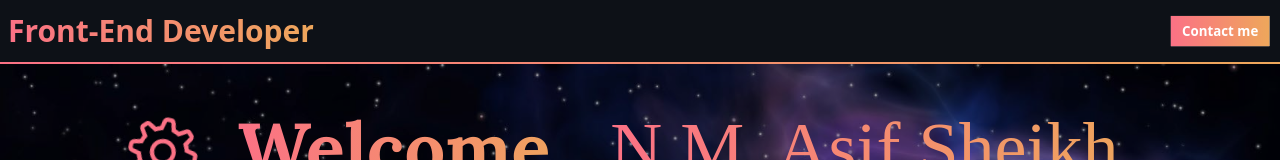
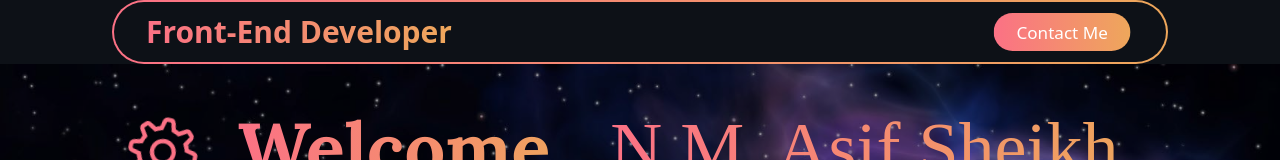
Before and after one commit to asif100a/Portfolio, a React (Vite) app: page / in a window 1280 px wide. Shown: the top 160 px of the page. Built offline with nearby package versions, Linux system fonts and the light colour scheme; a web font is replaced by a local one.

Commit message:
Contact Me-navbar button style changed

```diff
--- a/src/Project/sharedFile/navber/Navber.jsx
+++ b/src/Project/sharedFile/navber/Navber.jsx
@@ -34,9 +34,10 @@ const Navber = () => {
     </>;
 
     return (
-        <div className="navbar bg-[#0d1117] gradient-border-bottom">
+        <header className="w-full h-full bg-[#0d1117] px-28">
+            <div className="navbar gradient-border-nav px-8">
                 <div className="lg:navbar-start flex-row-reverse lg:flex-row lg:w-1/2 w-full">
-                <div className="dropdown flex flex-row-reverse justify-between lg:inline-block lg:w-auto w-full">
+                    <nav className="dropdown flex flex-row-reverse justify-between lg:inline-block lg:w-auto w-full">
                         <div tabIndex={0} role="button" className="btn btn-ghost lg:hidden">
                             <svg
                                 xmlns="http://www.w3.org/2000/svg"
@@ -59,13 +60,16 @@ const Navber = () => {
                         </ul>
 
                         <p className="sm:text-3xl text-2xl font-semibold gradient-text flex justify-center items-center">Front-End Developer</p>
-                </div>
+                    </nav>
                 </div>
 
                 <div className="navbar-end hidden lg:flex">
-                <Link to="contact" smooth={true} duration={600} className="btn btn-sm rounded-none bg-white hover:bg-white shadow-none border-none bg-gradient-to-r from-[#fb7185] to-[#eea75b] text-white hover:bg-gradient-to-r hover:from-[#fb7185] hover:to-[#eea75b]">Contact me</Link>
+                    <Link to="contact" smooth={true} duration={600}>
+                        <button className="btn btn-sm text-lg font-medium px-6 h-10 min-h-10 bg-white hover:bg-white shadow-none border-none bg-gradient-to-r from-[#fb7185] to-[#eea75b] text-white hover:bg-gradient-to-r hover:from-[#fb7185] hover:to-[#eea75b] rounded-3xl">Contact Me</button>
+                    </Link>
                 </div>
             </div>
+        </header>
     );
 };
 
--- a/src/Project/sharedFile/navber/navber.css
+++ b/src/Project/sharedFile/navber/navber.css
@@ -34,8 +34,9 @@
     color: transparent;
 }
 
-.gradient-border-bottom {
-    border-bottom: 2px solid;
-    border-image: linear-gradient(90deg, #fb7185, #eea75b);
-    border-image-slice: 1;
+.gradient-border-nav {
+    border: 2px solid transparent;
+    background: linear-gradient(#0d1117, #0d1117) padding-box,
+    linear-gradient(to right, #fb7185, #eea75b) border-box;
+    border-radius: 64px;
 }
```
Lines whose indentation alone changed are shown as unchanged.
